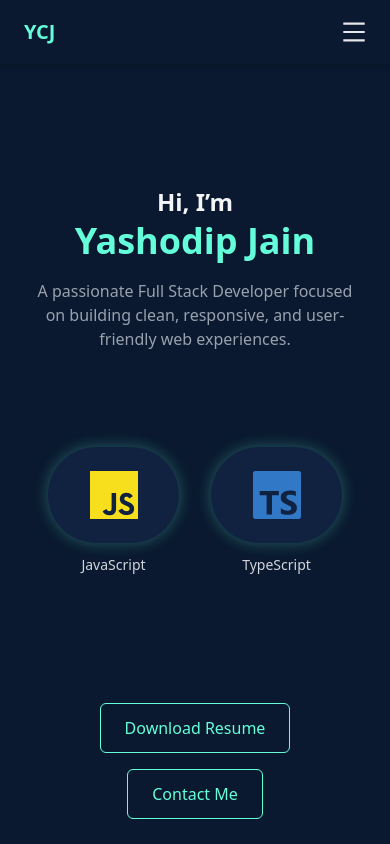
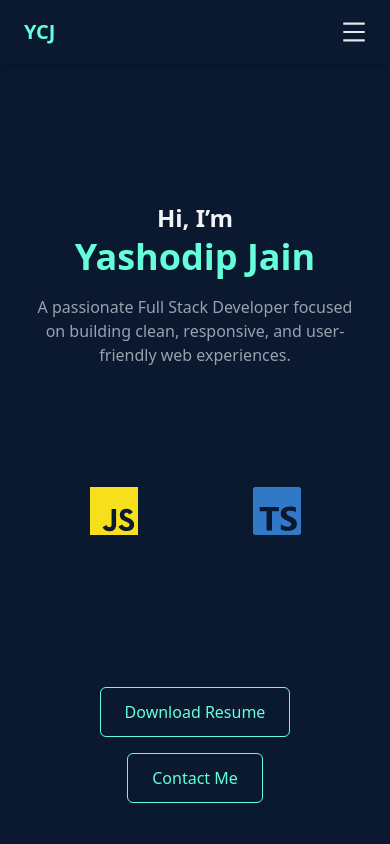
Before and after one commit to YASH0DIP/yashodip-jain-portfolio, a React (Vite) app: page / in a window 390 px wide. Shown: the top 844 px of the page. Built offline with nearby package versions, Linux system fonts and the light colour scheme.

Commit message:
design changes

```diff
--- a/src/components/Carousel.tsx
+++ b/src/components/Carousel.tsx
@@ -56,10 +56,10 @@ export default function Carousel() {
             whileHover={{ rotateY: 15, scale: 1 }}
             className="flex flex-col items-center justify-center p-4"
           >
-            <div className="bg-[#112240] flex justify-center items-center rounded-full p-6 shadow-[0_0_15px_rgba(100,255,218,0.3)] hover:shadow-[0_0_25px_rgba(100,255,218,0.6)] transition-all duration-500 transform hover:-translate-y-2">
+            <div className="flex justify-center items-center rounded-full py-6 px-3 transition-all duration-500 transform hover:-translate-y-2">
               <div className="text-5xl">{skill.icon}</div>
             </div>
-            <p className="text-gray-300 text-sm mt-3">{skill.name}</p>
+            <p className="text-gray-300 text-sm mt-3 hidden sm:block">{skill.name}</p>
           </motion.div>
         ))}
       </Slider>
--- a/src/pages/Projects.tsx
+++ b/src/pages/Projects.tsx
@@ -32,8 +32,8 @@ function Projects() {
       description:
         "Personal developer portfolio built with React, Tailwind, and Framer Motion for smooth animations.",
       tech: ["React", "Tailwind", "Framer Motion"],
-      github: "#",
-      live: "#",
+      github: "https://github.com/YASH0DIP/yashodip-jain-portfolio",
+      live: "https://yashodip-jain-portfolio.vercel.app",
     },
   ];
 
```
